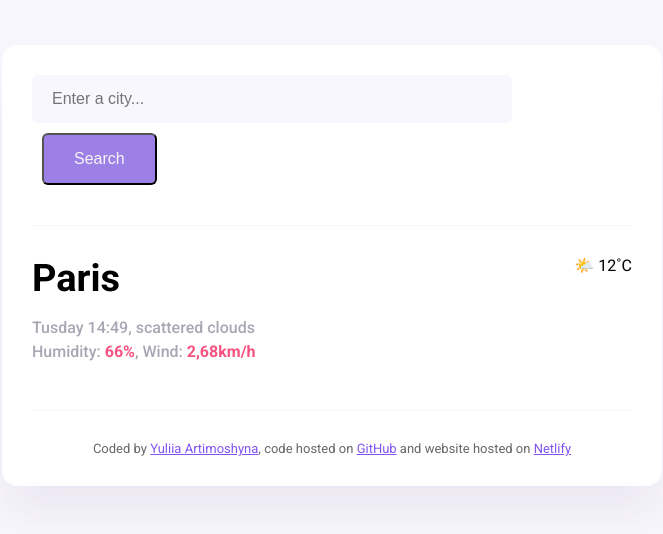
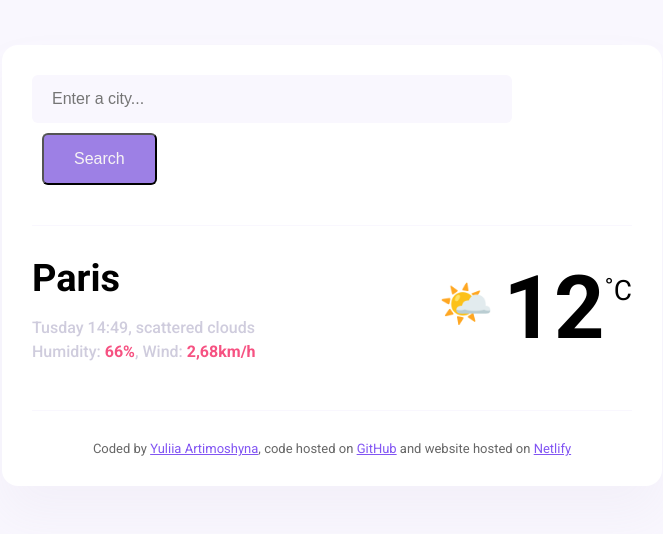
Before and after one commit to yuliiaarti/meteo, a plain HTML site: page index.html in a window 1280 px wide. Shown: the whole page, without its empty margins (308-971 px from the left). Drawn offline with Linux system fonts and the light colour scheme.

Commit message:
correct5

```diff
--- a/index.html
+++ b/index.html
@@ -38,7 +38,11 @@
               Humidity: <strong>66%</strong>, Wind:<strong> 2,68km/h</strong>
             </p>
           </div>
-          <div>🌤️ 12˚C</div>
+          <div class="weather-app-temperature-container">
+            <div class="weather-app-icon">🌤️</div>
+            <div class="weather-app-temperature">12</div>
+            <div class="weather-app-unit">˚C</div>
+          </div>
         </div>
       </main>
       <footer>
--- a/src/style.css
+++ b/src/style.css
@@ -17,7 +17,7 @@ main {
   background: white;
   max-width: 600px;
   margin: 45px auto;
-  box-shadow: 0 30px 50px rgba(65, 50, 100, 0.08);
+  box-shadow: 0 30px 50px rgba(175, 168, 191, 0.08);
   border-radius: 16px;
   padding: 30px;
 }
@@ -53,7 +53,7 @@ main {
 .weather-app-details {
   font-size: 16px;
   line-height: 24px;
-  color: rgba(39, 33, 66, 0.4);
+  color: rgba(136, 128, 169, 0.4);
   font-weight: 500;
 }
 .weather-app-details strong {
@@ -63,15 +63,15 @@ main {
   display: flex;
 }
 
-.weather-app-icon {
-  font-size: 44px;
-  margin-top: 22px;
-}
-
 .weather-app-temperature {
   font-size: 88px;
   margin-left: 10px;
   font-weight: bold;
+}
+
+.weather-app-icon {
+  font-size: 44px;
+  margin-top: 22px;
 }
 
 .weather-app-unit {
```
